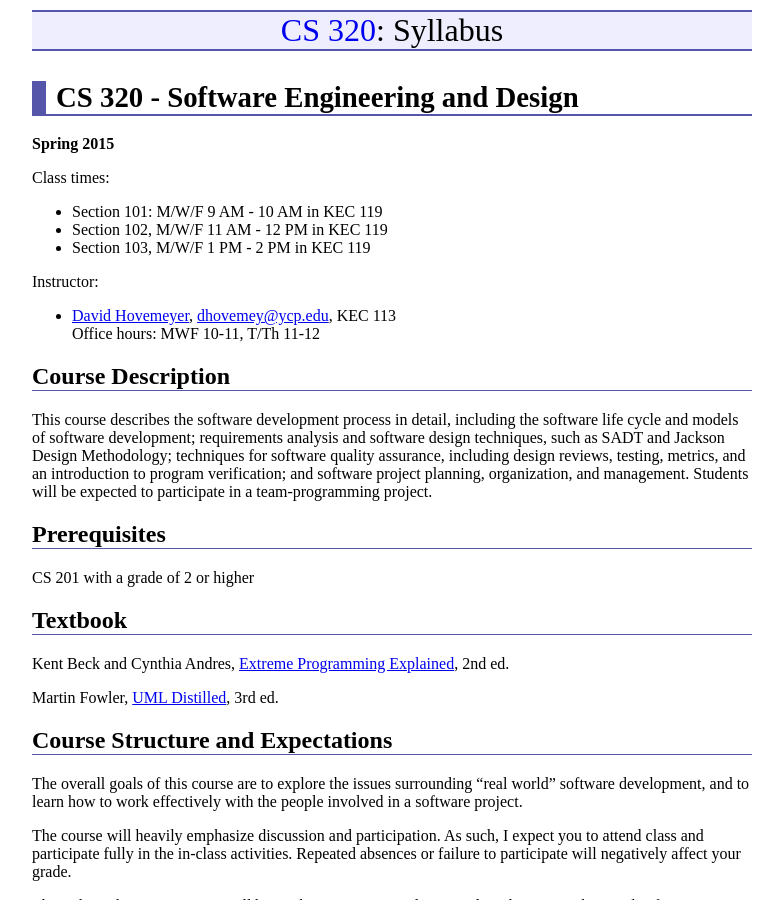
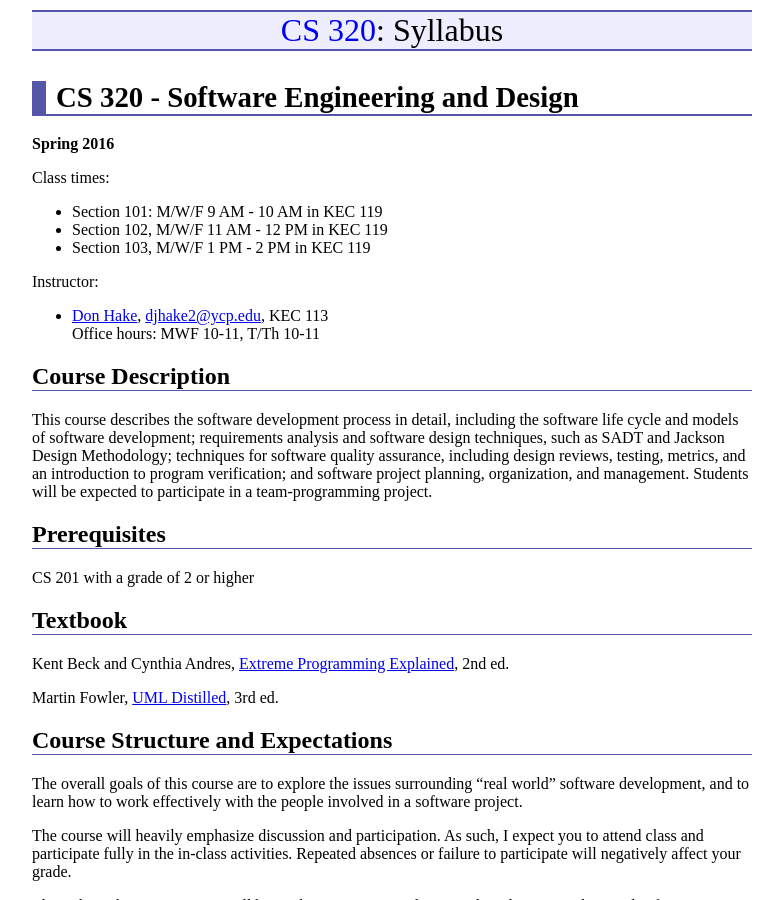
Before and after one commit to ycpcs/cs320-spring2016, a Jekyll site: the page built from syllabus.md, in a window 1280 px wide and 900 px high. Shown: the whole window, without its empty margins (248-1031 px from the left). Built offline with Jekyll 4.4.1, drawn with Linux system fonts in a browser that asks for light colours; Markdown is read by kramdown in place of the engine named in the settings; some of the changed text lies outside the part shown.

Commit message:
updates to syllabii, news, and dates

```diff
--- a/_layouts/default.html
+++ b/_layouts/default.html
@@ -11,7 +11,7 @@
 			<div id="header"><a href="{{site.baseurl}}/">{{site.coursename}}</a>: {{page.title}}</div>
 			{{content}}
 			<div id="footer">
-				<a href="{{site.baseurl}}/README.html">Copyright (c) 2006&ndash;2015</a> |
+				<a href="{{site.baseurl}}/README.html">Copyright (c) 2006&ndash;2016</a> |
 				Unless indicated otherwise, content is freely redistributable |
 				<a class="cc-img" rel="license" href="http://creativecommons.org/licenses/by-sa/4.0/"><img alt="Creative Commons License" style="border-width:0" src="{{site.baseurl}}/img/cc-by-sa-80x15.png" /></a>
 			</div>
--- a/syllabus.md
+++ b/syllabus.md
@@ -6,7 +6,7 @@ title: Syllabus
 CS 320 - Software Engineering and Design
 ========================================
 
-**Spring 2015**
+**Spring 2016**
 
 Class times:
 
@@ -16,7 +16,7 @@ Class times:
 
 Instructor:
 
--   [David Hovemeyer](http://faculty.ycp.edu/~dhovemey/), <dhovemey@ycp.edu>, KEC 113 <br /> Office hours: MWF 10-11, T/Th 11-12
+-   [Don Hake](http://faculty.ycp.edu/~djhake2/), <djhake2@ycp.edu>, KEC 113 <br /> Office hours: MWF 10-11, T/Th 10-11
 
 Course Description
 ------------------
```
Also changed, not shown: index.md (+3 -2 lines).
